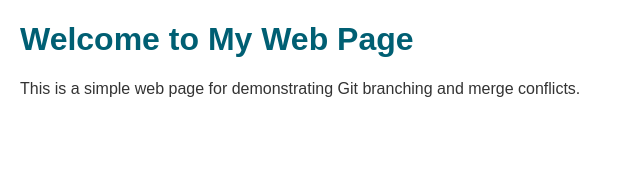
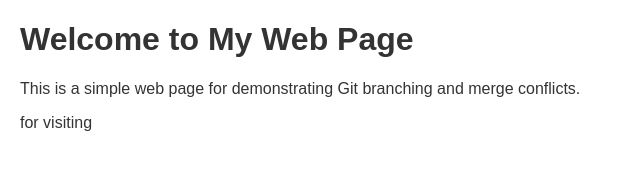
Before and after one commit to Javvaditanmaie/ASS03, a plain HTML site: page index.html in a window 1280 px wide. Shown: the whole page, without its empty margins (0-640 px from the left). Drawn offline with Linux system fonts and the light colour scheme.

Commit message:
updating content

```diff
--- a/index.html
+++ b/index.html
@@ -13,6 +13,9 @@
         h1 {
             color: #005f73;
         }
+        h1 {
+            color: #333333;
+        }
         p {
             font-size: 16px;
         }
@@ -21,5 +24,6 @@
 <body>
     <h1>Welcome to My Web Page</h1>
     <p>This is a simple web page for demonstrating Git branching and merge conflicts.</p>
+    <p>for visiting</p>
 </body>
 </html>
```
